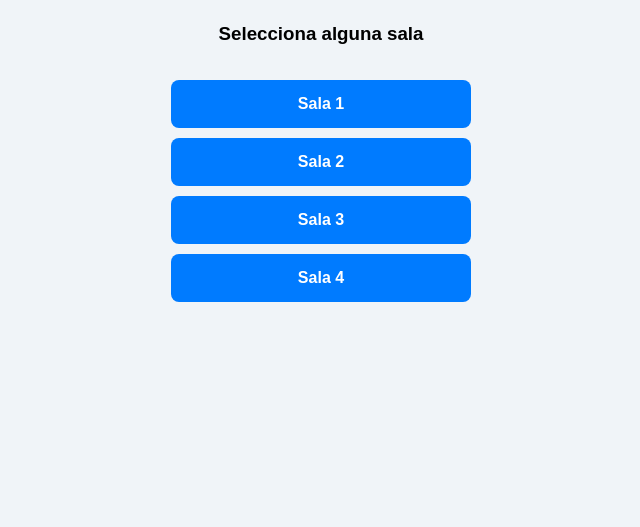
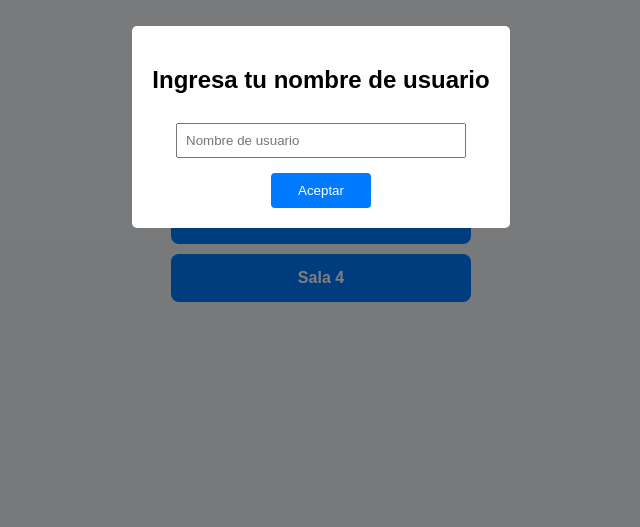
Before and after one commit to victortelles/Chat-socket.io, a website: page src/views/index.html in a window 1280 px wide. Shown: the part 273-800 px from the top of the page, without its empty margins (319-959 px from the left). Drawn offline with Linux system fonts and the light colour scheme; files that its build step writes are made by us from their sources.

Commit message:
Creacion del modal

```diff
--- a/public/styles/salas.css
+++ b/public/styles/salas.css
@@ -46,3 +46,41 @@ a:hover {
 a:active {
     background-color: #003f7f;
 }
+
+
+.modal {
+    display: flex;
+    align-items: center;
+    justify-content: center;
+    position: fixed;
+    top: 0;
+    left: 0;
+    width: 100%;
+    height: 100%;
+    background-color: rgba(0, 0, 0, 0.5);
+}
+
+.modal-content {
+    background-color: #fff;
+    padding: 20px;
+    border-radius: 5px;
+    text-align: center;
+}
+
+.modal-content input {
+    padding: 8px;
+    margin-top: 10px;
+    width: 80%;
+}
+
+.modal-button {
+    margin-top: 15px;
+    width: 100px;
+    padding: 10px 15px;
+    border: none;
+    background-color: #007bff;
+    color: white;
+    border-radius: 4px;
+    cursor: pointer;
+    transition: background-color 0.3s;
+}
--- a/src/views/index.html
+++ b/src/views/index.html
@@ -9,17 +9,26 @@
 </head>
 
 <body>
+
+    <!-- Modal para nombre usuario-->
+    <div id="usernameModal" class="modal">
+        <div class="modal-content">
+            <h2> Ingresa tu nombre de usuario </h2>
+            <input type="text" name="username" placeholder="Nombre de usuario" autocomplete="off" id="usernameInput">
+            <button class="modal-button" onclick="setUsername()"> Aceptar </button>
+        </div>
+    </div>
+
     <h1> Salas </h1>
 
-    <h3>Selecciona alguna sala</h3>
+    <h3>Selecciona alguna sala <span id="displayName"></span></h3>
     <ul>
-
         <!-- Lista de salas-->
         <li><a href="/chat/1">Sala 1 </a></li>
         <li><a href="/chat/2">Sala 2</a></li>
         <li><a href="/chat/3">Sala 3</a></li>
         <li><a href="/chat/4">Sala 4</a></li>
     </ul>
+    <script defer src="/scripts/index.js"></script>
 </body>
-
 </html>
```
